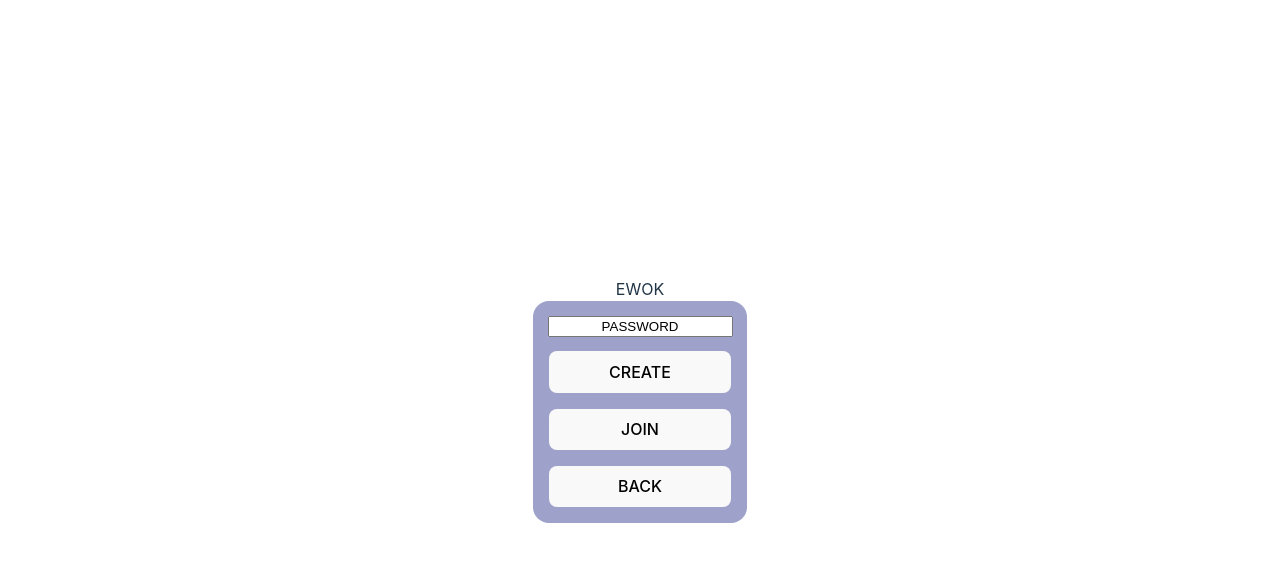
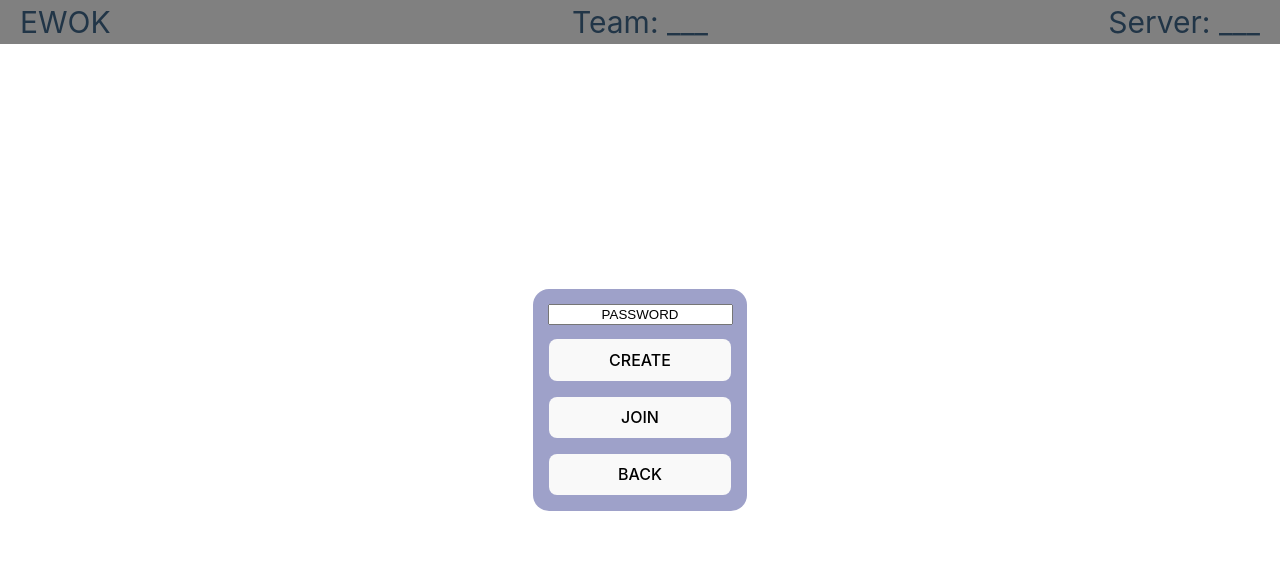
Before and after one commit to bjhufstetler/ewok, a React (Vite) app in the folder ui/: page /instructorLogin in a window 1280 px wide. Shown: the top 562 px of the page. Built offline with nearby package versions, Linux system fonts and the light colour scheme.

Commit message:
Adds paths to student and instructor pages and a basic header.

```diff
--- a/ui/src/App.css
+++ b/ui/src/App.css
@@ -16,3 +16,26 @@
 .Card * {
   margin: .5em;
 }
+
+.header {
+  position: fixed;
+  left: 0;
+  top: 0;
+  width: 100%;
+  background-color: grey;
+  font-size: 30px;
+  display: grid;
+  grid-template-columns: 1fr 1fr 1fr;
+}
+
+.header * {
+  padding: 10px 20px 10px 20px;
+}
+
+.header :first-child {
+  text-align: left;
+}
+
+.header :last-child {
+  text-align: right
+}
--- a/ui/src/App.tsx
+++ b/ui/src/App.tsx
@@ -1,16 +1,20 @@
 import { BrowserRouter as Router, Routes, Route } from "react-router-dom";
-import { Landing, LoginStudent, LoginInstructor } from "./components";
+import { Landing, StudentLogin, StudentPage, InstructorLogin, InstructorCreate, InstructorJoin, InstructorPage, Header } from "./components";
 import './App.css';
 
 function App() {
   return (
     <Router>
       <div className="App">
-        <div className="Header">EWOK</div>
+        <Header />
         <Routes>
           <Route path="/" element={<Landing /> } />
-          <Route path="/studentLogin" element={<LoginStudent/>} />
-          <Route path="/instructorLogin" element={<LoginInstructor/>} />
+          <Route path="/studentLogin" element={<StudentLogin/>} />
+          <Route path="/student" element={<StudentPage/>} />
+          <Route path="/instructorLogin" element={<InstructorLogin/>} />
+          <Route path="/instructorCreate" element={<InstructorCreate/>} />
+          <Route path="/instructorJoin" element={<InstructorJoin/>} />
+          <Route path="/instructor" element={<InstructorPage/>} />
         </Routes>
       </div>
     </Router>
--- /dev/null
+++ b/ui/src/components/Instructor/InstructorPage.tsx
@@ -0,0 +1,9 @@
+const InstructorPage = () => {
+    return(
+        <>
+            <h1>Instructor Page</h1>
+        </>
+    )
+}
+
+export default InstructorPage;
--- /dev/null
+++ b/ui/src/components/Login/InstructorCreate.tsx
@@ -0,0 +1,21 @@
+import "../../App.css";
+import { useNavigate } from "react-router-dom";
+
+const InstructorCreate = () => {
+    const navigate = useNavigate();
+    return(
+        <div className="Card">
+            <div>
+                SCENARIO
+                <select id="scenario">
+                    <option value="new">New</option>
+                    <option value="savedsceanario1">Save 1</option>
+                </select>
+            </div>
+            <button onClick={() => navigate("/instructor")}>START</button>
+            <button onClick={() => navigate("/instructorLogin")}>BACK</button>
+        </div>
+    )
+};
+
+export default InstructorCreate;
--- /dev/null
+++ b/ui/src/components/Login/InstructorJoin.tsx
@@ -0,0 +1,21 @@
+import "../../App.css";
+import { useNavigate } from "react-router-dom";
+
+const StudentLogin = () => {
+    const navigate = useNavigate();
+    return(
+        <div className="Card">
+            <div>
+                SERVER ID
+                <select id="team">
+                    <option value="0000">0000</option>
+                    <option value="0001">0001</option>
+                </select>
+            </div>
+            <button onClick={() => navigate("/instructor")}>JOIN</button>
+            <button onClick={() => navigate("/instructorLogin")}>BACK</button>
+        </div>
+    )
+};
+
+export default StudentLogin;
--- a/ui/src/components/LoginInstructor.tsx
+++ b/ui/src/components/Login/InstructorLogin.tsx
@@ -1,16 +1,16 @@
-import "../App.css";
+import "../../App.css";
 import { useNavigate } from "react-router-dom";
 
-const LoginInstructor = () => {
+const InstructorLogin = () => {
     const navigate = useNavigate();
     return(
         <div className="Card">
             <input type="text" defaultValue="PASSWORD"></input>
-            <button>CREATE</button>
-            <button>JOIN</button>
+            <button onClick={()=> navigate("/instructorCreate")}>CREATE</button>
+            <button onClick={()=> navigate("/instructorJoin")}>JOIN</button>
             <button onClick={() => navigate("/")}>BACK</button>
         </div>
     )
 };
 
-export default LoginInstructor;
+export default InstructorLogin;
--- a/ui/src/components/Landing.tsx
+++ b/ui/src/components/Login/Landing.tsx
@@ -1,4 +1,4 @@
-import '../App.css'
+import "../../App.css";
 import { useNavigate } from 'react-router-dom';
 const Landing = () => {
     const navigate = useNavigate();
--- a/ui/src/components/LoginStudent.tsx
+++ b/ui/src/components/Login/StudentLogin.tsx
@@ -1,7 +1,7 @@
-import "../App.css";
+import "../../App.css";
 import { useNavigate } from "react-router-dom";
 
-const LoginStudent = () => {
+const StudentLogin = () => {
     const navigate = useNavigate();
     return(
         <div className="Card">
@@ -16,10 +16,10 @@
                     <option value="zulu">ZULU</option>
                 </select>
             </div>
-            <button>JOIN</button>
+            <button onClick={() => navigate("/student")}>JOIN</button>
             <button onClick={() => navigate("/")}>BACK</button>
         </div>
     )
 };
 
-export default LoginStudent;
+export default StudentLogin;
--- /dev/null
+++ b/ui/src/components/Page/Header.tsx
@@ -0,0 +1,12 @@
+import "../../App.css"
+const Header = () => {
+    return(
+        <div className="header">
+            <div className="title">EWOK</div>
+            <div className="team">Team: ___</div>
+            <div className="server">Server: ___</div>
+        </div>
+    )
+}
+
+export default Header;
--- /dev/null
+++ b/ui/src/components/Student/StudentPage.tsx
@@ -0,0 +1,9 @@
+const StudentPage = () => {
+    return(
+        <>
+            <h1>Student Page</h1>
+        </>
+    )
+}
+
+export default StudentPage;
--- a/ui/src/components/index.ts
+++ b/ui/src/components/index.ts
@@ -1,5 +1,10 @@
-import Landing from "./Landing";
-import LoginStudent from "./LoginStudent";
-import LoginInstructor from "./LoginInstructor";
+import Landing from "./Login/Landing";
+import StudentLogin from "./Login/StudentLogin";
+import InstructorLogin from "./Login/InstructorLogin";
+import InstructorCreate from "./Login/InstructorCreate";
+import InstructorJoin from "./Login/InstructorJoin";
+import InstructorPage from "./Instructor/InstructorPage";
+import StudentPage from "./Student/StudentPage";
+import Header from "./Page/Header";
 
-export { Landing , LoginStudent, LoginInstructor};
+export { Landing , StudentLogin, StudentPage, InstructorLogin, InstructorCreate, InstructorJoin, InstructorPage, Header};
--- a/ui/tsconfig.json
+++ b/ui/tsconfig.json
@@ -20,6 +20,5 @@
     }
   },
   "include": ["src"],
-  "references": [{ "path": "./tsconfig.node.json",
-                   "components": "./src/components" }]
+  "references": [{ "path": "./tsconfig.node.json"}]
 }
```
